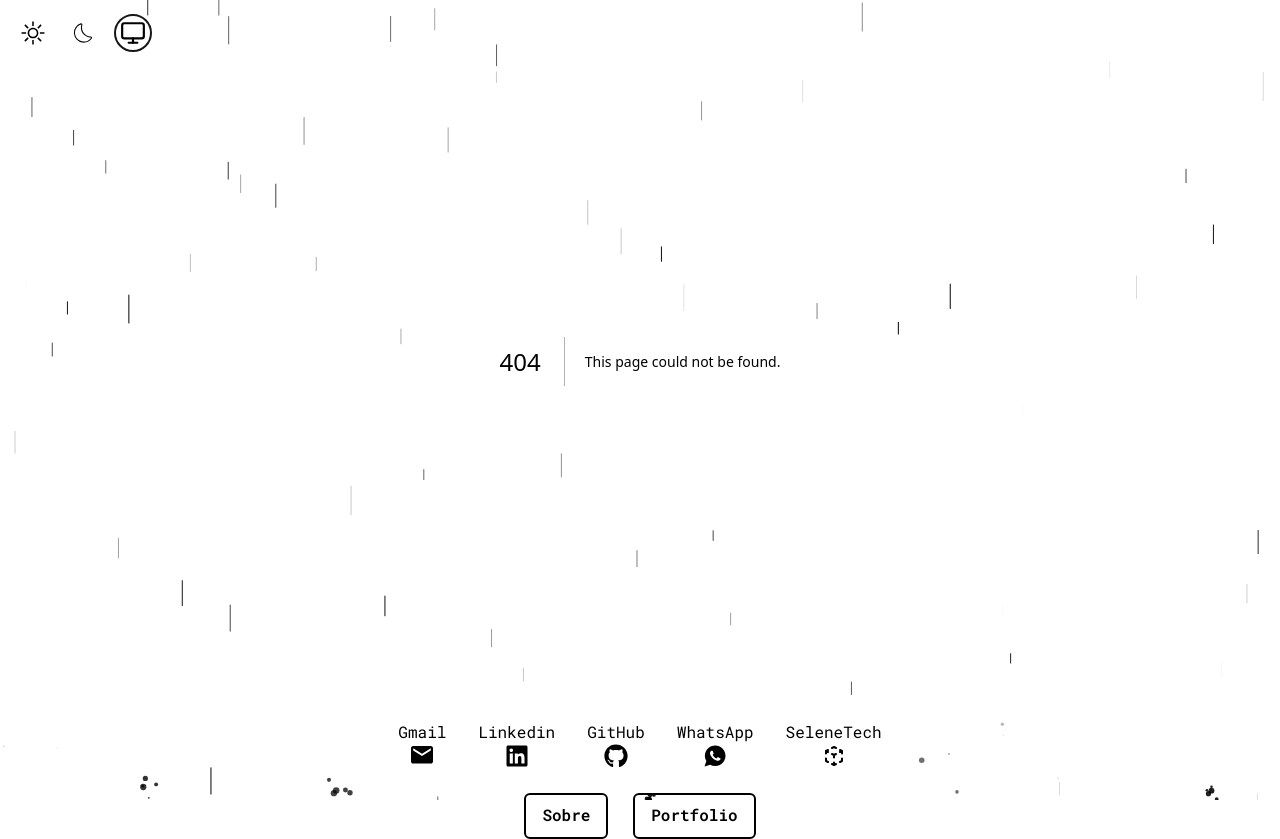
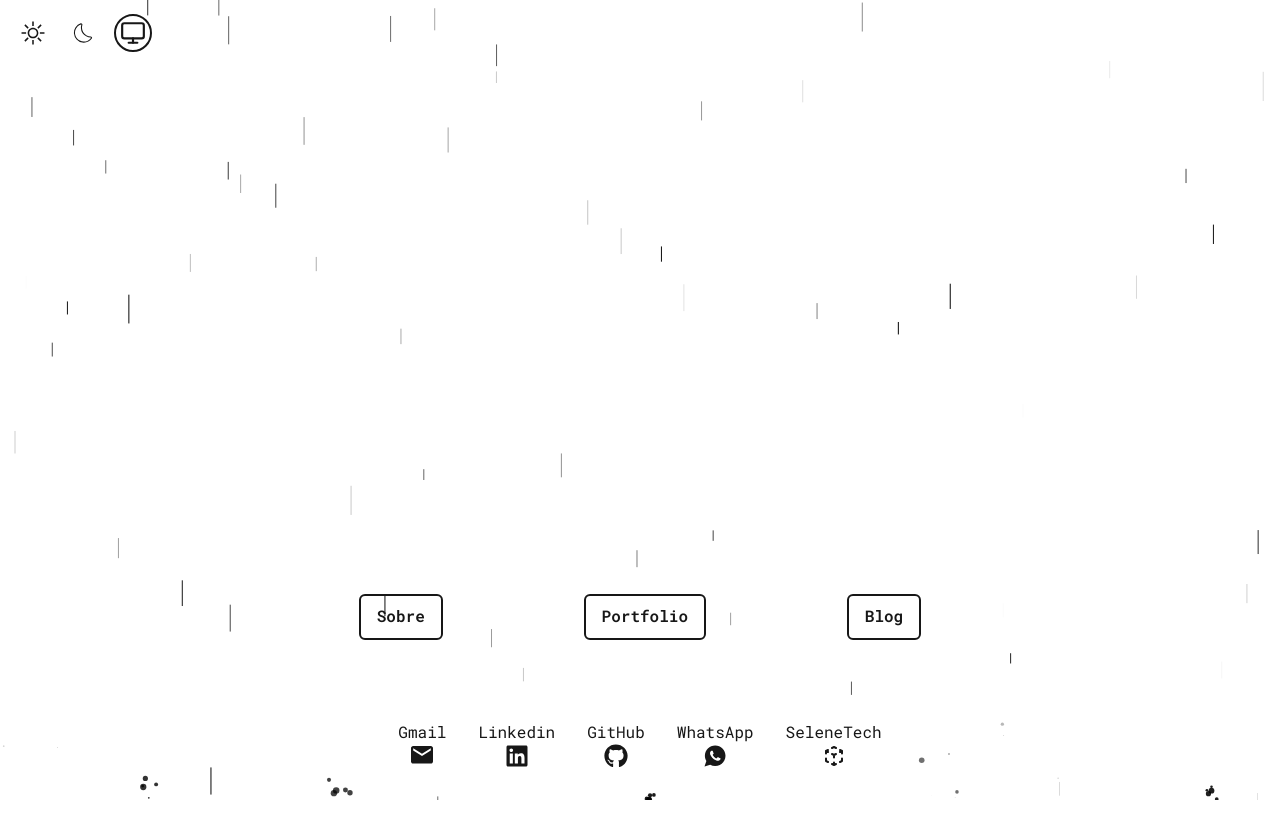
Before and after one commit to Heinrick-Senna/my-next-website, a Next.js app: page /blog in a window 1280 px wide. Before the commit this address had no page. After the commit the page ends 800 px from the top, so only its background shows below. Built offline with nearby package versions, Linux system fonts and the light colour scheme.

Commit message:
Updating menu layout & adding blog page

```diff
--- /dev/null
+++ b/src/app/blog/page.tsx
@@ -0,0 +1,3 @@
+export default function Blog() {
+    return <></>;
+}
--- a/src/app/globals.css
+++ b/src/app/globals.css
@@ -160,11 +160,6 @@ body {
   opacity: 1;
 }
 
-.carousel__cell:hover,
-.carousel__cell:focus  {
-
-}
-
 .carousel__cell * {
   backface-visibility: hidden;
 }
--- a/src/components/Layout.tsx
+++ b/src/components/Layout.tsx
@@ -15,9 +15,9 @@ export function Layout({ children }: { children: React.ReactNode }) {
                 <div className="relative grid grid-rows-[1fr_auto] items-center justify-items-center min-h-screen p-12 md:p-8">
                     <main className="lg:absolute flex flex-col gap-8 items-center sm:items-start z-10 mb-12 lg:mb-0 max-w-[calc(100%-2rem)] md:max-w-[50vw]">
                         {children}
+                    </main>
+                    <footer className="flex sm:gap-20 gap-6 flex-wrap items-center justify-center self-end relative z-10">
                         <MenuList />
-                    </main>
-                    <footer className="flex gap-6 flex-wrap items-center justify-center self-end relative z-10">
                         <SocialLinks />
                     </footer>
                 </div>
--- a/src/components/MenuList.css
+++ b/src/components/MenuList.css
@@ -13,7 +13,7 @@
         height: 2px;
         display: flex;
         background-color: currentColor;
-        transform-origin: center;
+        transform-origin: left;
         transition: transform 250ms;
         transform: translateY(-.2em) scaleX(0);
     }
--- a/src/components/MenuList.tsx
+++ b/src/components/MenuList.tsx
@@ -5,13 +5,16 @@ const menuItem = `radius-2 px-4 py-2 font-semibold rounded-md border-2 border-cu
 
 export default function MenuList() {
     return (
-        <ul className="w-full flex justify-evenly menu-list select-none min-w-[15vw]">
+        <ul className="w-full gap-y-4 flex justify-evenly select-none min-w-[15vw] flex-col menu-list sm:flex-row">
             <Link href={'/about'} className={menuItem} prefetch={true}>
                 <span>Sobre</span>
             </Link>
             <Link href={'portfolio'} className={menuItem} prefetch={true}>
                 <span>Portfolio</span>
             </Link>
+            <Link href={'/blog'} className={menuItem} prefetch={true}>
+                <span>Blog</span>
+            </Link>
         </ul>
     );
 }
```
